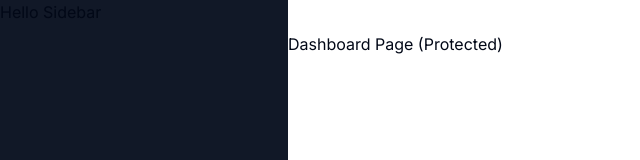
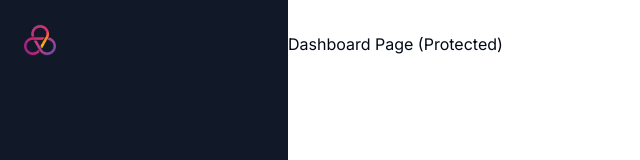
Before and after one commit to cyrkaade/looben, a Next.js app: page /dashboard in a window 1280 px wide. Shown: the top 160 px of the page, without its empty margins (0-640 px from the left). Built offline with nearby package versions, Linux system fonts and the light colour scheme.

Commit message:
Added logo

```diff
--- a/app/(dashboard)/layout.tsx
+++ b/app/(dashboard)/layout.tsx
@@ -1,12 +1,11 @@
-import Navbar from "@/components/ui/navbar"
+import Navbar from "@/components/navbar"
+import Sidebar from "@/components/sidebar"
 
 const DashboardLayout = ({children}: {children: React.ReactNode}) => {
     return (
         <div className="h-full relative">
             <div className="hidden h-full md:flex md:w-72 md:flex-col md:fixed md:inset-y-0 z-[80] bg-gray-900">
-                <div>
-                    Hello Sidebar
-                </div>
+                <Sidebar />
             </div>
             <main className="md:pl-72">
                 <Navbar />
--- a/components/ui/navbar.tsx
+++ b/components/navbar.tsx
@@ -1,5 +1,5 @@
 import { Menu } from "lucide-react";
-import { Button } from "./button";
+import { Button } from "./ui/button";
 import { UserButton } from "@clerk/nextjs";
 
 const Navbar = () => {
--- /dev/null
+++ b/components/sidebar.tsx
@@ -0,0 +1,24 @@
+"use client"
+
+import Image from "next/image"
+import Link from "next/link"
+
+const Sidebar = () => {
+    return (
+        <div className="space-y-4 py-4 flex flex-col h-full bg-[#111827] text-white">
+            <div className="px-3 py-2 flex-1">
+                <Link href="dashboard" className="flex items-center pl-3 mb-14">
+                    <div className="relative w-8 h-8 mr-4">
+                        <Image
+                        fill
+                        alt="Logo"
+                        src="/logo.png"
+                        />
+                    </div>
+                </Link>
+            </div>
+        </div>
+    )
+}
+
+export default Sidebar
```
Also changed, not shown: public/logo.png (added).
